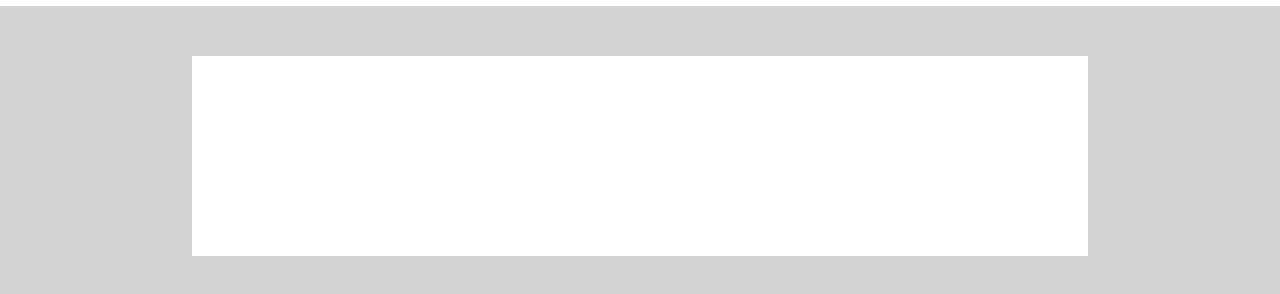
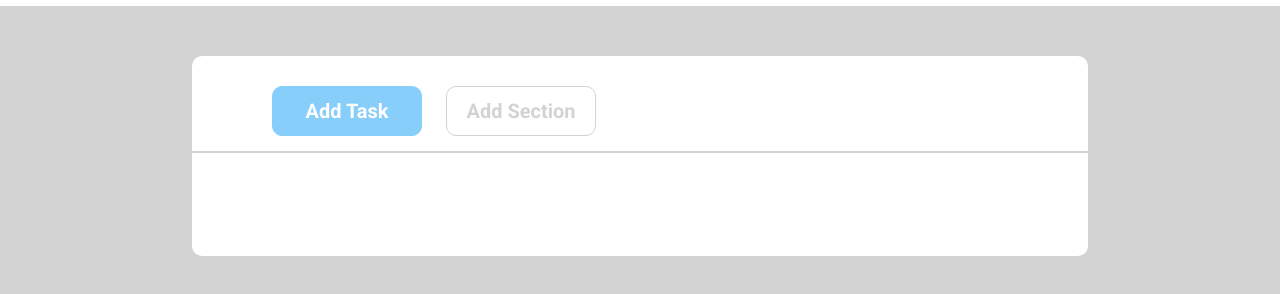
Before and after one commit to filippo1996/html-css-toboolist, a plain HTML site: page index.html in a window 1280 px wide. Shown: the part 94-388 px from the top of the page. Drawn offline with Linux system fonts and the light colour scheme.

Commit message:
add filter buttons

```diff
--- a/css/style.css
+++ b/css/style.css
@@ -9,6 +9,31 @@
 
 body{
     background-color: lightgray;
+}
+
+button{
+    cursor: pointer;
+}
+
+.button-xl{
+    width: 150px;
+    height: 50px;
+    border-radius: 10px;
+    border: 1px solid lightgray;
+    font-size: 20px;
+    font-weight: 700;
+    background-color: white;
+    color: lightgray;
+}
+
+.active{
+    background-color: lightskyblue;
+    border: 1px solid lightskyblue;
+    color: white;
+}
+
+hr{
+    border: 1px solid lightgray;
 }
 
 /* header */
@@ -39,4 +64,13 @@ main .container{
     height: 200px; /* da cancellare*/
     width: 70%;
     margin: auto;
+    border-radius: 10px;
 }
+
+.container .filter{
+    padding: 30px 0 15px 80px;
+}
+
+.filter button{
+    margin-right: 20px;
+}
--- a/index.html
+++ b/index.html
@@ -20,7 +20,11 @@
     <!-- inizio contenuto del corpo -->
     <main>
         <div class="container">
-
+            <div class="filter">
+                <button class="button-xl active">Add Task</button>
+                <button class="button-xl">Add Section</button>
+            </div>
+            <hr>
         </div>
     </main>
     <!-- fine contenuto del corpo -->
```
